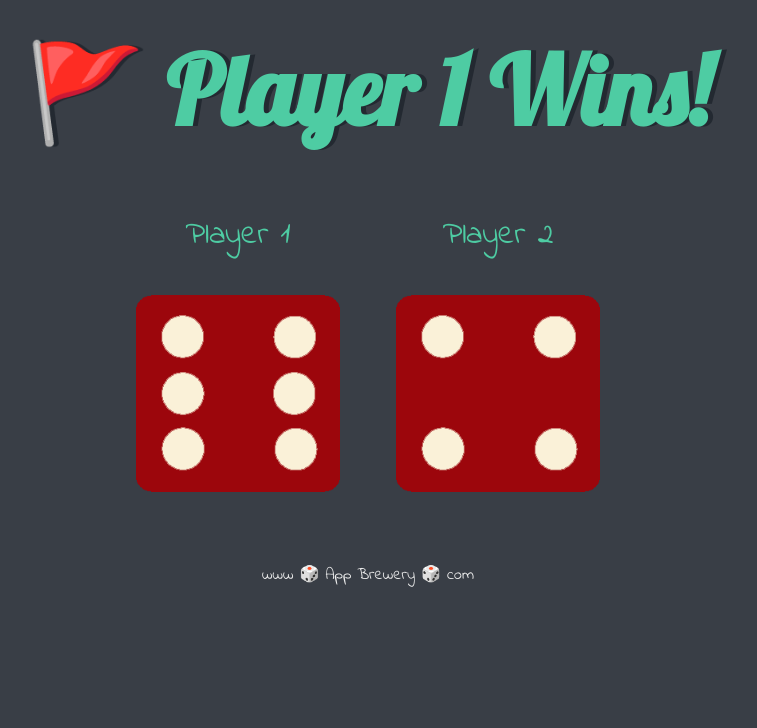
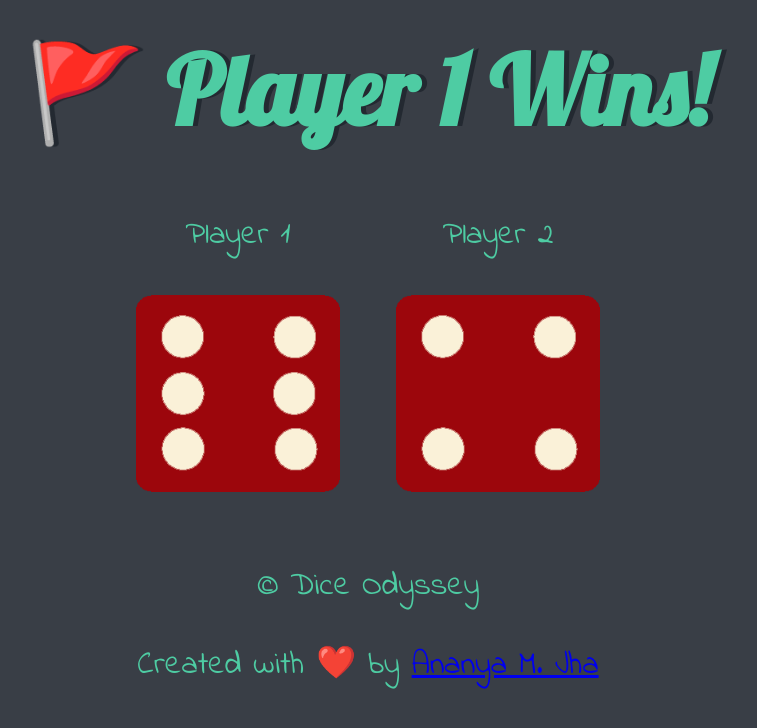
Before and after one commit to Ananya-Jha1208/Dice-Odyssey, a plain HTML site: page index.html in a window 1280 px wide. Shown: the whole page, without its empty margins (272-1029 px from the left). Drawn offline with Linux system fonts and the light colour scheme.

Commit message:
Update and rename Dicee.html to index.html

```diff
--- a/Dicee.html
+++ b/index.html
@@ -2,7 +2,7 @@
 <html lang="en" dir="ltr">
   <head>
     <meta charset="utf-8">
-    <title>Dicee</title>
+    <title>Dice Odyssey</title>
     <link rel="stylesheet" href="styles.css">
     <link href="https://fonts.googleapis.com/css?family=Indie+Flower|Lobster" rel="stylesheet">
 
@@ -29,6 +29,7 @@
   </body>
 
   <footer>
-    www 🎲 App Brewery 🎲 com
+    <p>© Dice Odyssey</p>
+    <p>Created with ❤️ by <a href="https://github.com/Ananya-Jha1208">Ananya M. Jha</a></p>
   </footer>
 </html>
```
